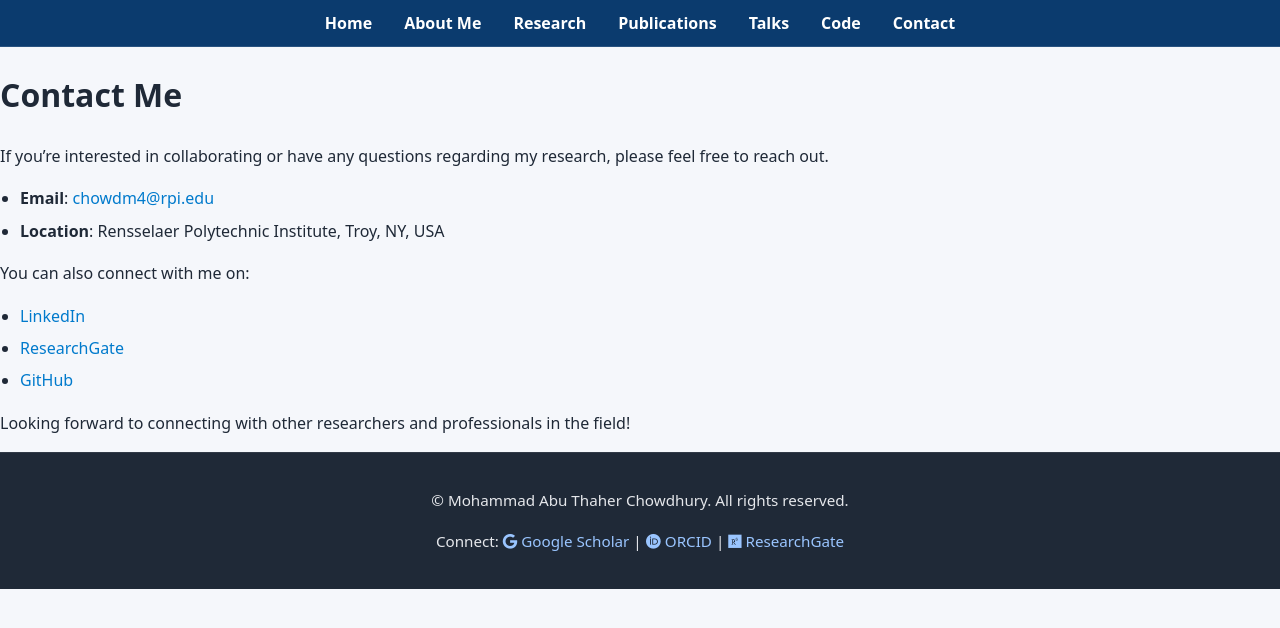
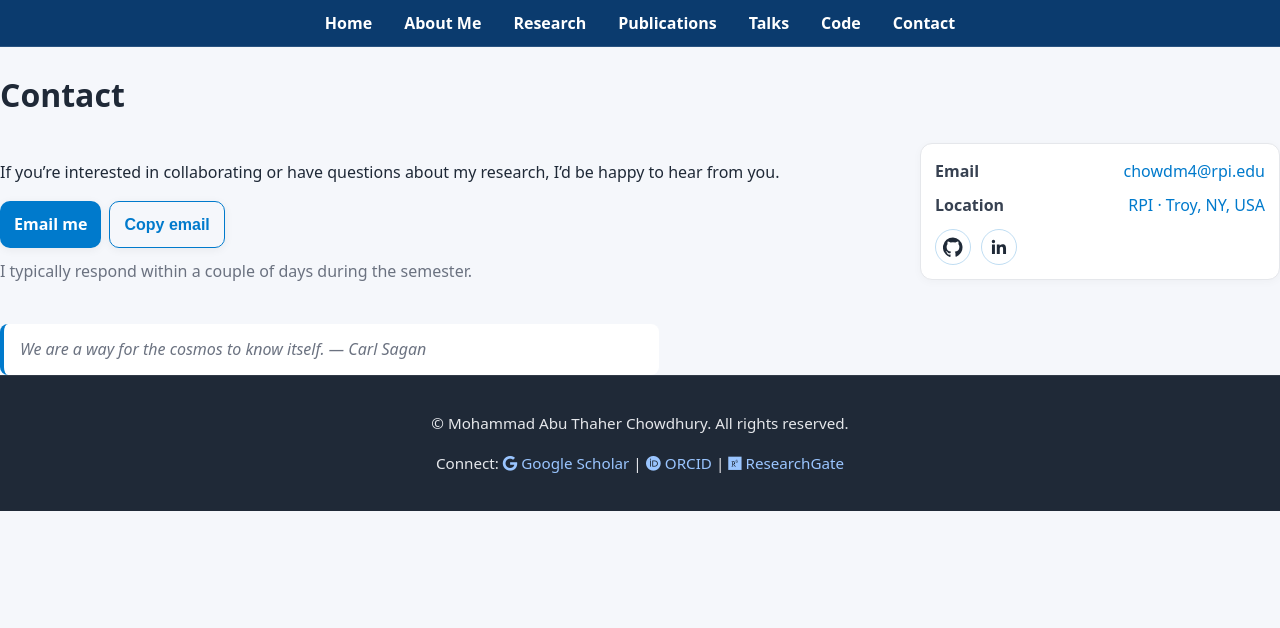
Before and after one commit to matc-thaher/website, a Jekyll site: the page built from contact.md, in a window 1280 px wide. Shown: the top 628 px of the page. Built offline with Jekyll 4.4.1, drawn with Linux system fonts in a browser that asks for light colours.

Commit message:
Update contact.md

```diff
--- a/contact.md
+++ b/contact.md
@@ -2,19 +2,53 @@
 layout: default
 title: Contact
 permalink: /contact/
+header_phrase: "We are a way for the cosmos to know itself. — Carl Sagan"
+show_header_phrase: false
 ---
 
-# Contact Me
+<h1>Contact</h1>
 
-If you’re interested in collaborating or have any questions regarding my research, please feel free to reach out.
+<section class="contact-grid">
+  <div class="content">
+    <p>If you’re interested in collaborating or have questions about my research, I’d be happy to hear from you.</p>
 
-- **Email**: [chowdm4@rpi.edu](mailto:chowdm4@rpi.edu)
-- **Location**: Rensselaer Polytechnic Institute, Troy, NY, USA
+    <div class="contact-actions">
+      <a class="button" href="mailto:chowdm4@rpi.edu?subject=Hello%20from%20your%20website">Email me</a>
+      <button class="button button-secondary" type="button"
+        onclick="navigator.clipboard.writeText('chowdm4@rpi.edu'); this.textContent='Copied!'; setTimeout(()=>this.textContent='Copy email', 1400);">
+        Copy email
+      </button>
+    </div>
 
-You can also connect with me on:
+    <p class="muted" style="margin-top:10px;">I typically respond within a couple of days during the semester.</p>
+  </div>
 
-- [LinkedIn](https://www.linkedin.com/in/thaher608)
-- [ResearchGate](https://www.researchgate.net/profile/your-profile-id)
-- [GitHub](https://github.com/your-username)
+  <div class="contact-card">
+    <div class="contact-row">
+      <span class="label">Email</span>
+      <a href="mailto:chowdm4@rpi.edu">chowdm4@rpi.edu</a>
+    </div>
 
-Looking forward to connecting with other researchers and professionals in the field!
+    <div class="contact-row">
+      <span class="label">Location</span>
+      <a href="https://maps.google.com/?q=Rensselaer%20Polytechnic%20Institute,%20Troy,%20NY" target="_blank" rel="noopener">
+        RPI · Troy, NY, USA
+      </a>
+    </div>
+
+    <div class="socials" style="margin-top:10px;">
+      <a href="https://github.com/matc-thaher" aria-label="GitHub" rel="me" target="_blank">
+        <svg viewBox="0 0 24 24" width="20" height="20" fill="currentColor" aria-hidden="true"><path d="M12 .5a12 12 0 0 0-3.79 23.4c.6.11.82-.26.82-.58v-2.2c-3.34.73-4.04-1.61-4.04-1.61-.55-1.41-1.34-1.79-1.34-1.79-1.09-.74.08-.72.08-.72 1.2.08 1.83 1.23 1.83 1.23 1.07 1.83 2.8 1.3 3.48.99.11-.78.42-1.3.77-1.6-2.67-.3-5.47-1.33-5.47-5.9 0-1.3.47-2.37 1.23-3.2-.12-.3-.53-1.52.12-3.17 0 0 1.01-.32 3.3 1.22a11.4 11.4 0 0 1 6.01 0c2.28-1.54 3.29-1.22 3.29-1.22.66 1.65.25 2.87.12 3.17.77.83 1.23 1.9 1.23 3.2 0 4.59-2.81 5.59-5.49 5.89.43.37.82 1.09.82 2.2v3.26c0 .32.21.7.83.58A12 12 0 0 0 12 .5Z"/></svg>
+      </a>
+      <a href="https://www.linkedin.com/in/thaher608" aria-label="LinkedIn" rel="me" target="_blank">
+        <svg viewBox="0 0 24 24" width="20" height="20" fill="currentColor" aria-hidden="true"><path d="M20.45 20.45h-3.55v-5.57c0-1.33-.02-3.04-1.85-3.04-1.85 0-2.13 1.45-2.13 2.95v5.66H9.37V9h3.4v1.56h.05c.47-.9 1.63-1.85 3.36-1.85 3.6 0 4.26 2.37 4.26 5.45v6.29ZM5.34 7.43a2.06 2.06 0 1 1 0-4.12 2.06 2.06 0 0 1 0 4.12Zm-1.78 13.02h3.56V9H3.56v11.45Z"/></svg>
+      </a>
+      <!-- Add ResearchGate/ORCID here later when you have the exact URLs -->
+    </div>
+  </div>
+</section>
+
+<!-- Quote only at the bottom -->
+<aside class="prose quote-callout" style="margin-top:24px;">
+  <em>{{ page.header_phrase }}</em>
+</aside>
```
